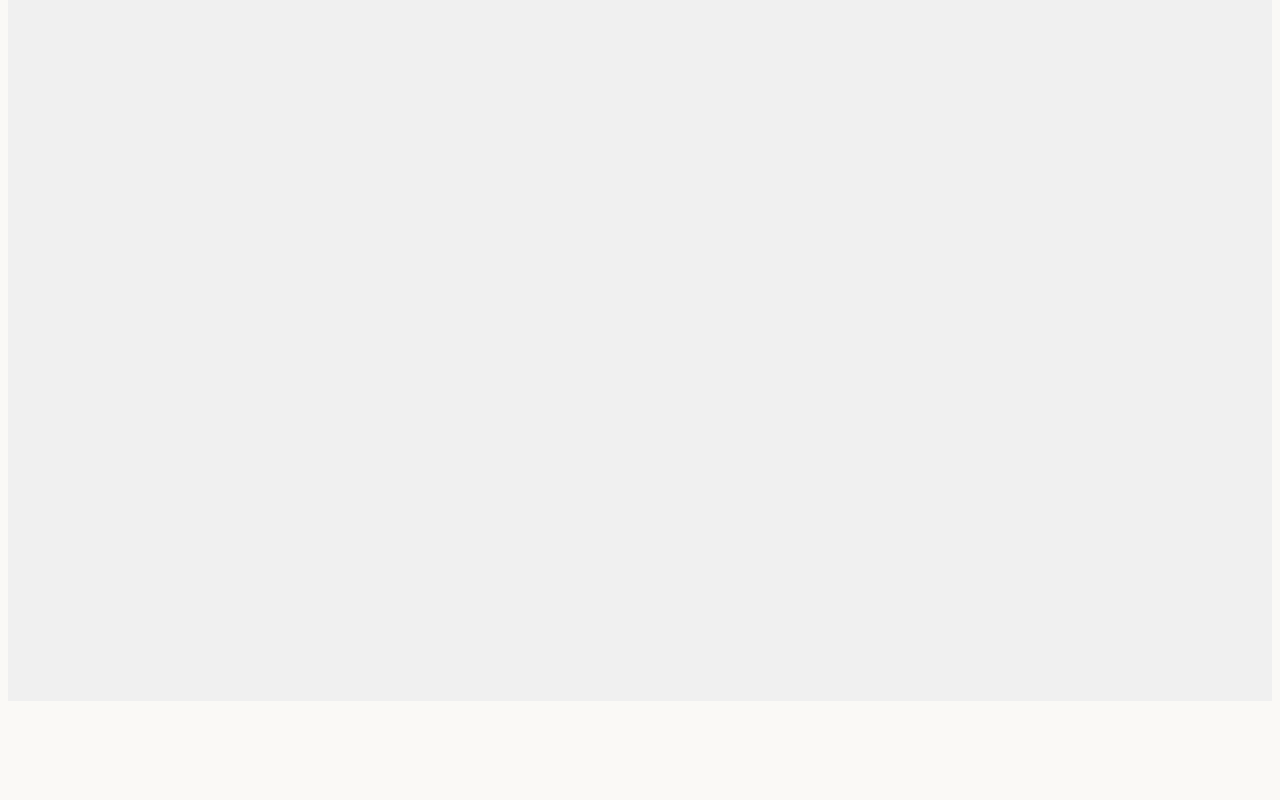
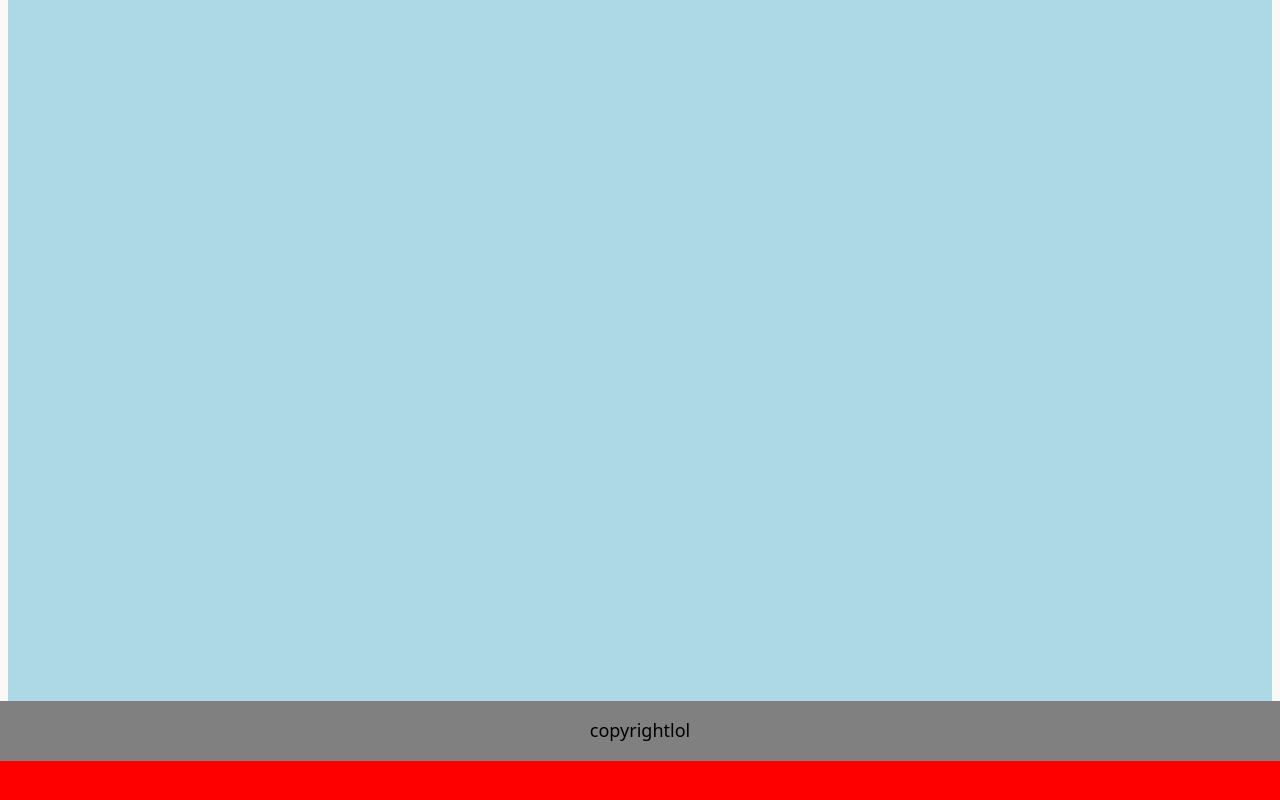
Before and after one commit to Rodrigo-AT/las-minas-web, a React (Vite) app: page /home in a window 1280 px wide. Shown: the part 578-1378 px from the top of the page. Before the commit the page ends 1287 px from the top, so only its background shows below. Built offline with nearby package versions, Linux system fonts and the light colour scheme.

Commit message:
sorta implemented some sort of footer

```diff
--- /dev/null
+++ b/src/components/Footer.jsx
@@ -0,0 +1,13 @@
+import styles from '../static/Footer.module.css'
+
+export default function Footer() {
+
+  return (
+    <>
+      <div className={styles.footer}>
+        <p>hello</p>
+      </div>
+
+    </>
+  )
+}
--- /dev/null
+++ b/src/components/Subfooter.jsx
@@ -0,0 +1,13 @@
+import styles from '../static/Subfooter.module.css'
+
+export default function Subfooter() {
+
+  return (
+    <>
+      <div className={styles.subfooter}>
+        <p>copyrightlol</p>
+      </div>
+
+    </>
+  )
+}
--- a/src/pages/About.jsx
+++ b/src/pages/About.jsx
@@ -1,5 +1,7 @@
 import styles from '../static/About.module.css'
 import Header from '../components/Header'
+import Footer from '../components/Footer'
+import Subfooter from '../components/Subfooter'
 
 export default function About() {
 
@@ -7,6 +9,8 @@ export default function About() {
     <>
         <Header />
         <div className= {styles.body}><h1>this is about</h1></div>
+        <Footer />
+        <Subfooter />
     </>
   )
 }
--- a/src/pages/Home.jsx
+++ b/src/pages/Home.jsx
@@ -1,5 +1,7 @@
 import styles from '../static/Home.module.css'
 import Header from '../components/Header'
+import Footer from '../components/Footer'
+import Subfooter from '../components/Subfooter'
 
 export default function Home() {
 
@@ -7,7 +9,9 @@ export default function Home() {
     <>
         <Header />
         <div className= {styles.body}><h1>this is home</h1></div>
-        <div style={{ height: "1000px", background: "#f0f0f0" }}></div>
+        <div style={{height: "1000px", background: "lightblue"}}></div>
+        <Footer />
+        <Subfooter/>
     </>
   )
 }
--- a/src/pages/Menu.jsx
+++ b/src/pages/Menu.jsx
@@ -1,5 +1,7 @@
 import styles from '../static/Menu.module.css'
 import Header from '../components/Header'
+import Footer from '../components/Footer'
+import Subfooter from '../components/Subfooter'
 
 export default function Menu() {
 
@@ -8,6 +10,8 @@ export default function Menu() {
         <Header />
         <div className= {styles.body}><h1>this is menu</h1></div>
         <div style={{ height: "1000px", background: "#f0f0f0" }}></div>
+        <Footer />
+        <Subfooter />
     </>
   )
 }
--- /dev/null
+++ b/src/static/Footer.module.css
@@ -0,0 +1,20 @@
+#root {
+    max-width: 1280px;
+    margin: 0 auto;
+    margin-bottom: 0px;
+    text-align: center;
+  }
+
+  .footer {
+    height: 250px;
+    background-color: red;
+    width: 100vw;
+    position: absolute;
+    left: 0;
+  }
+
+  p {
+    color: rgb(0, 0, 0);
+    text-decoration: none;
+    font-size: 18px;
+  }
--- /dev/null
+++ b/src/static/Subfooter.module.css
@@ -0,0 +1,23 @@
+    #root {
+     min-height: 100%;
+     display: flex;
+     flex-direction: column;
+   }
+
+   .subfooter {
+    height: 60px;
+    background-color: grey;
+    text-align: center;
+    display: flex;
+    align-items: center;
+    justify-content: center;
+    width: 100%;
+    position: absolute;
+    left: 0;
+  }
+
+  p {
+    color: rgb(0, 0, 0);
+    text-decoration: none;
+    font-size: 18px;
+  }
```
